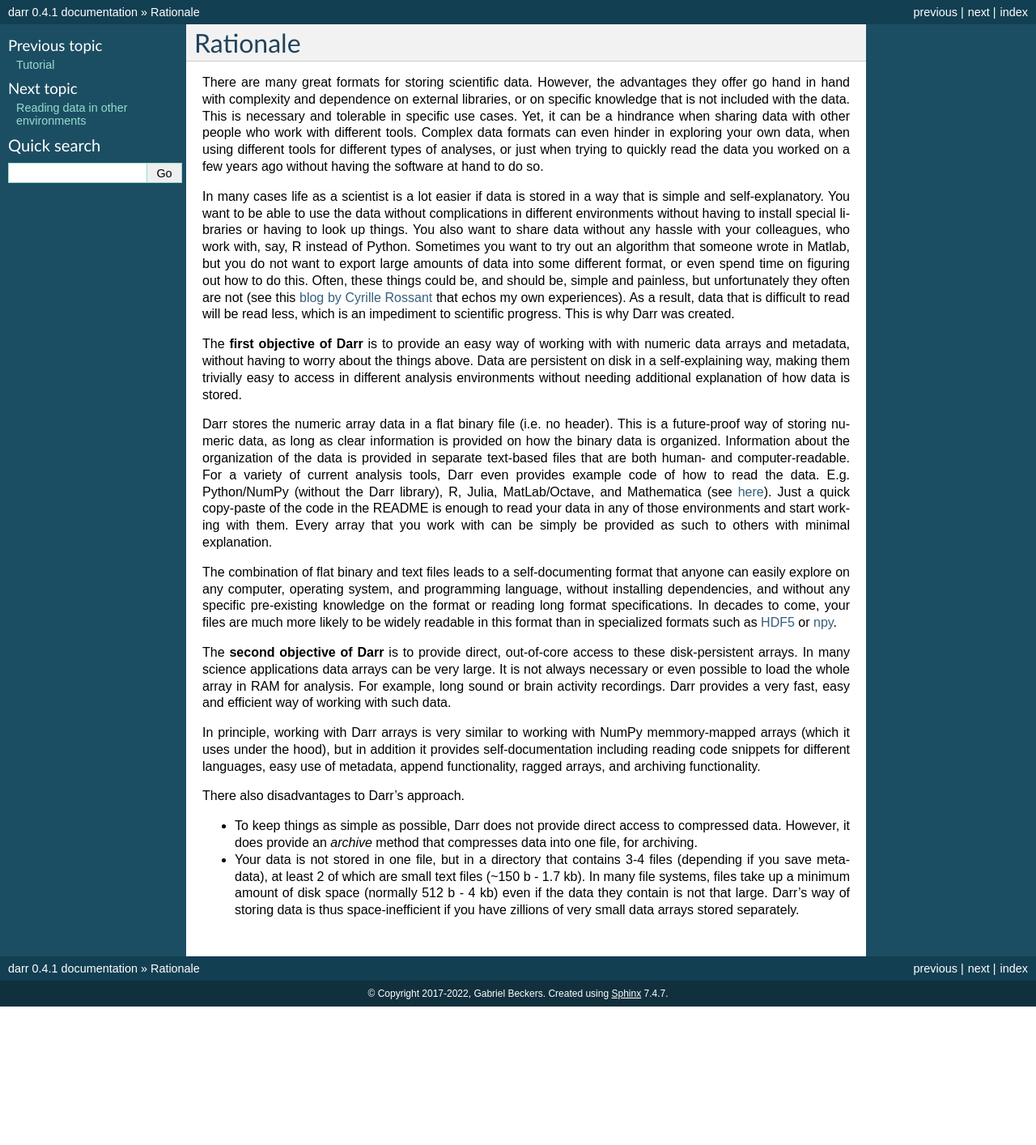
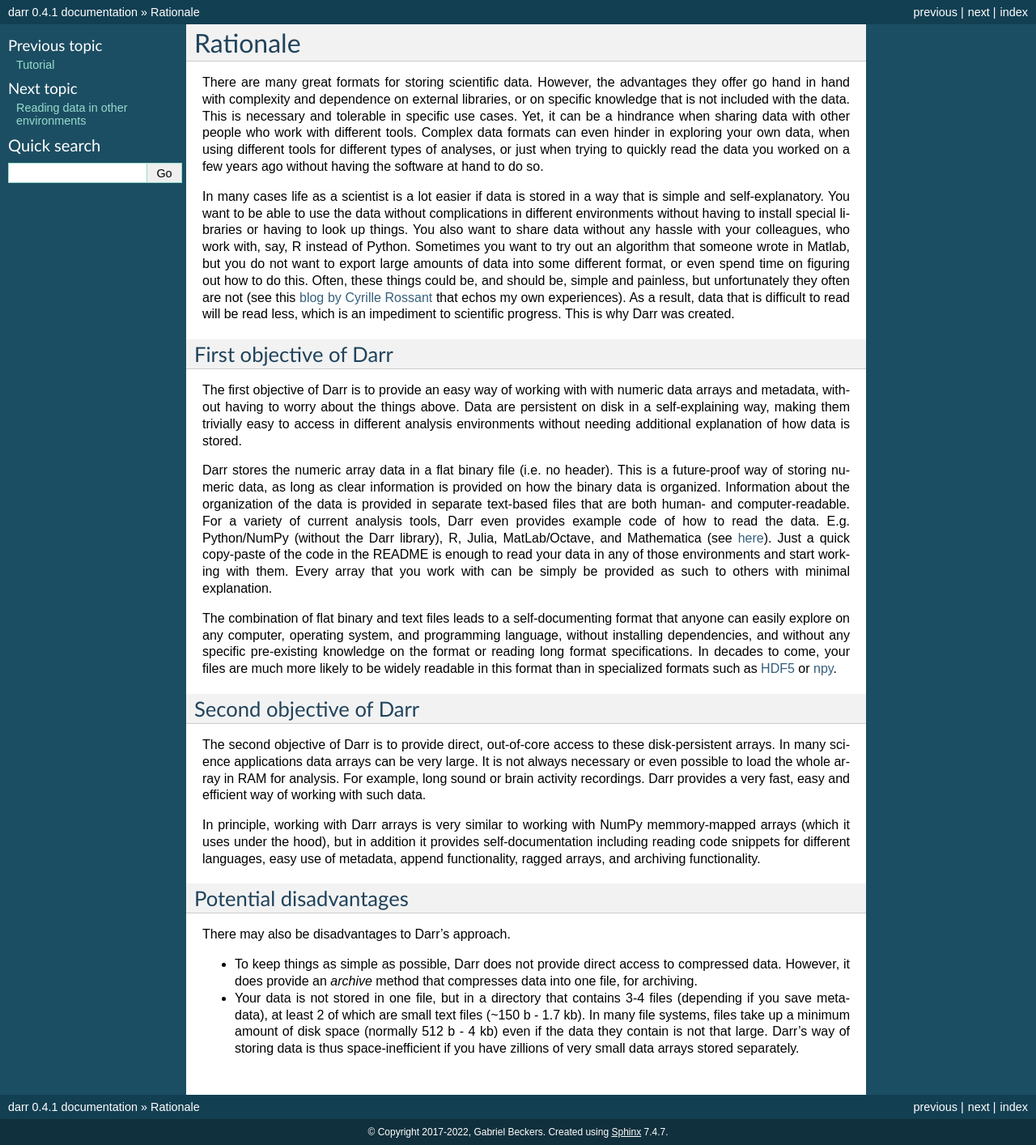
Before and after one commit to gbeckers/Darr, a Sphinx documentation site: the page built from docs/rationale.rst, in a window 1280 px wide. Shown: the whole page at 81% size. Built offline with Sphinx 7.4.7, drawn with Linux system fonts in a browser that asks for light colours; before the commit the page ends 1243 px from its top, so only the background shows below that.

Commit message:
update formatting

```diff
--- a/docs/rationale.rst
+++ b/docs/rationale.rst
@@ -26,7 +26,10 @@
 will be read less, which is an impediment to scientific progress. This is
 why Darr was created.
 
-The **first objective of Darr** is to provide an easy way of working with
+First objective of Darr
+-----------------------
+
+The first objective of Darr is to provide an easy way of working with
 with numeric data arrays and metadata, without having to worry about the
 things above. Data are persistent on disk in a self-explaining way, making
 them trivially easy to access in different analysis environments without
@@ -53,7 +56,10 @@
 `HDF5 <https://www.hdfgroup.org/>`__ or
 `npy <https://docs.scipy.org/doc/numpy-dev/neps/npy-format.html>`__.
 
-The **second objective of Darr** is to provide direct, out-of-core access to
+Second objective of Darr
+------------------------
+
+The second objective of Darr is to provide direct, out-of-core access to
 these disk-persistent arrays. In many science applications data arrays can be
 very large. It is not always necessary or even possible to load the whole
 array in RAM for analysis. For example, long sound or brain activity
@@ -66,7 +72,10 @@
 languages, easy use of metadata, append functionality, ragged arrays, and
 archiving functionality.
 
-There also disadvantages to Darr's approach.
+Potential disadvantages
+-----------------------
+
+There may also be disadvantages to Darr's approach.
 
 -  To keep things as simple as possible, Darr does not provide direct access
    to compressed data. However, it does provide an `archive` method that
```
